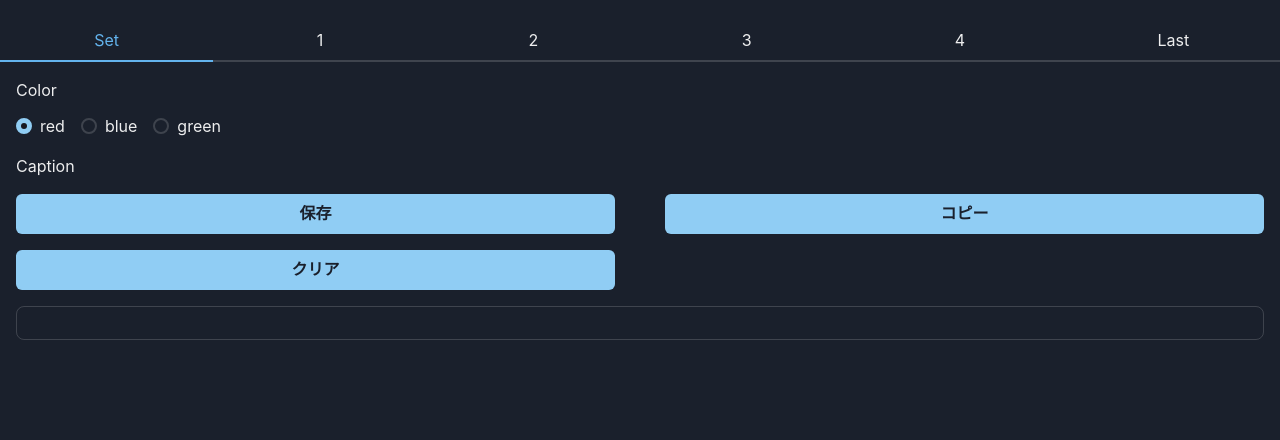
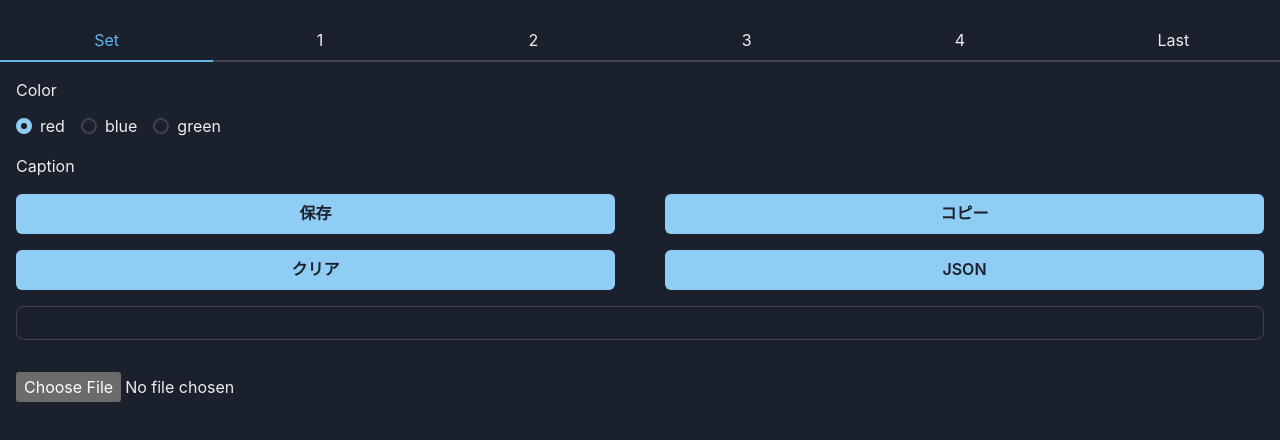
Before and after one commit to rkwsk1914/cal-fe, a Next.js app: page / in a window 1280 px wide. Shown: the top 440 px of the page. Built offline with nearby package versions, Linux system fonts and the light colour scheme.

Commit message:
add can use josn

```diff
--- a/src/components/forms/template/AllCreatePost/index.tsx
+++ b/src/components/forms/template/AllCreatePost/index.tsx
@@ -67,6 +67,31 @@ export const AllCreatePost: React.FC = (): JSX.Element => {
     })
   }
 
+  const handleDownload = () => {
+    // 例としてダウンロードする JSON データ
+    const data = getValues()
+
+    // JSON オブジェクトを文字列に変換
+    const jsonString = JSON.stringify(data)
+
+    // 文字列から Blob を作成
+    const blob = new Blob([jsonString], { type: 'application/json' })
+
+    // Blob からダウンロード用の URL を作成
+    const url = URL.createObjectURL(blob)
+
+    // ダウンロードリンクを生成し、自動的にクリック
+    const link = document.createElement('a')
+    link.href = url
+    link.download = 'data.json'
+    document.body.appendChild(link)
+    link.click()
+
+    // 不要になったリンクと URL を後処理
+    document.body.removeChild(link)
+    URL.revokeObjectURL(url)
+}
+
   const doReconstruction = () => {
     const storageValue = localStorage.getItem('instaPost')
     const sessionDefaultValue = storageValue ? JSON.parse(storageValue) : null
@@ -74,6 +99,16 @@ export const AllCreatePost: React.FC = (): JSX.Element => {
     setIsSaveOrRec('save')
     setColor(sessionDefaultValue.color)
   }
+
+  const handleFileChange = async (event: React.ChangeEvent<HTMLInputElement>) => {
+    if (event.target.files) {
+        const file = event.target.files[0]
+        const text = await file.text()
+        const jsonData = JSON.parse(text)
+        reset(jsonData)
+        setColor(jsonData.color)
+    }
+}
 
   useEffect(() => {
     if (isDirty) setIsSaveOrRec('save')
@@ -132,6 +167,7 @@ export const AllCreatePost: React.FC = (): JSX.Element => {
               </div>
               <div className={styles.buttonArea}>
                 <Button onClick={clear} colorScheme='blue'>クリア</Button>
+                <Button onClick={handleDownload} colorScheme='blue'>JSON</Button>
               </div>
               <Box borderWidth='1px' borderRadius='lg' p={4}>
                 <Stack direction="column" spacing={4} ref={textRef}>
@@ -140,6 +176,9 @@ export const AllCreatePost: React.FC = (): JSX.Element => {
                   <ReactMarkdown remarkPlugins={[remarkGfm]}>{thirdWatch}</ReactMarkdown>
                   <ReactMarkdown remarkPlugins={[remarkGfm]}>{forthWatch}</ReactMarkdown>
                 </Stack>
+              </Box>
+              <Box mt={8}>
+              <input type="file" onChange={handleFileChange} />
               </Box>
             </Box>
           </TabPanel>
```
